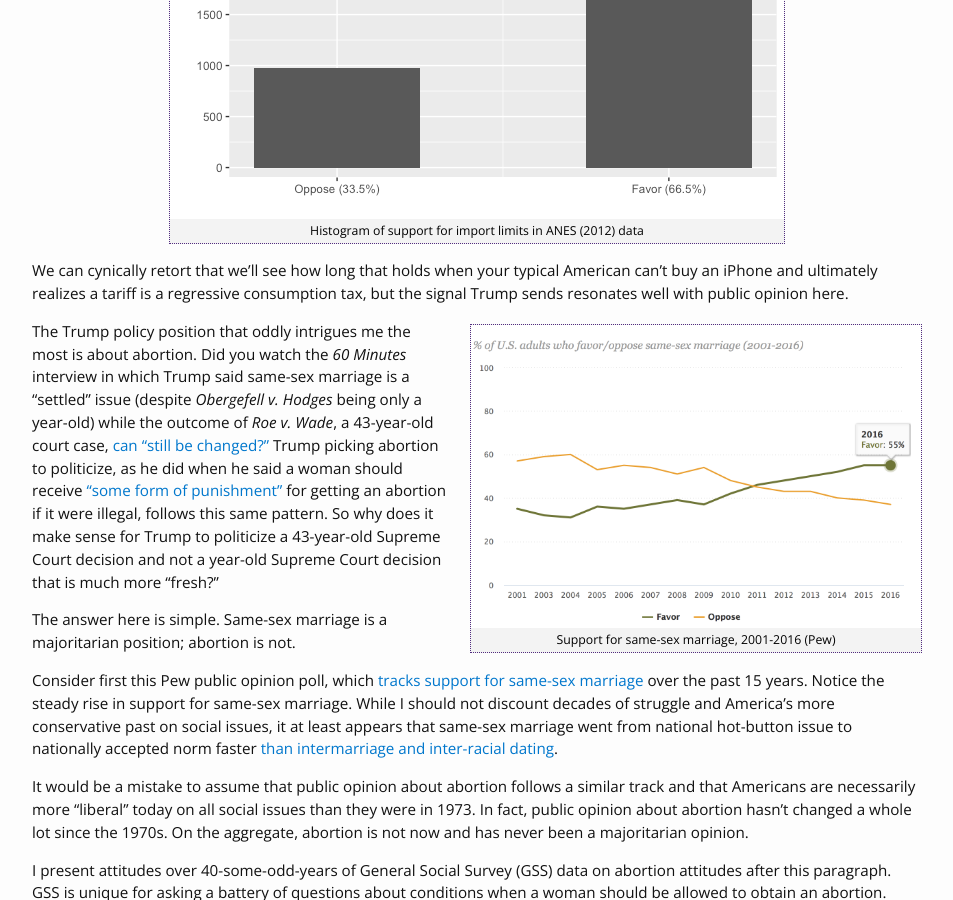
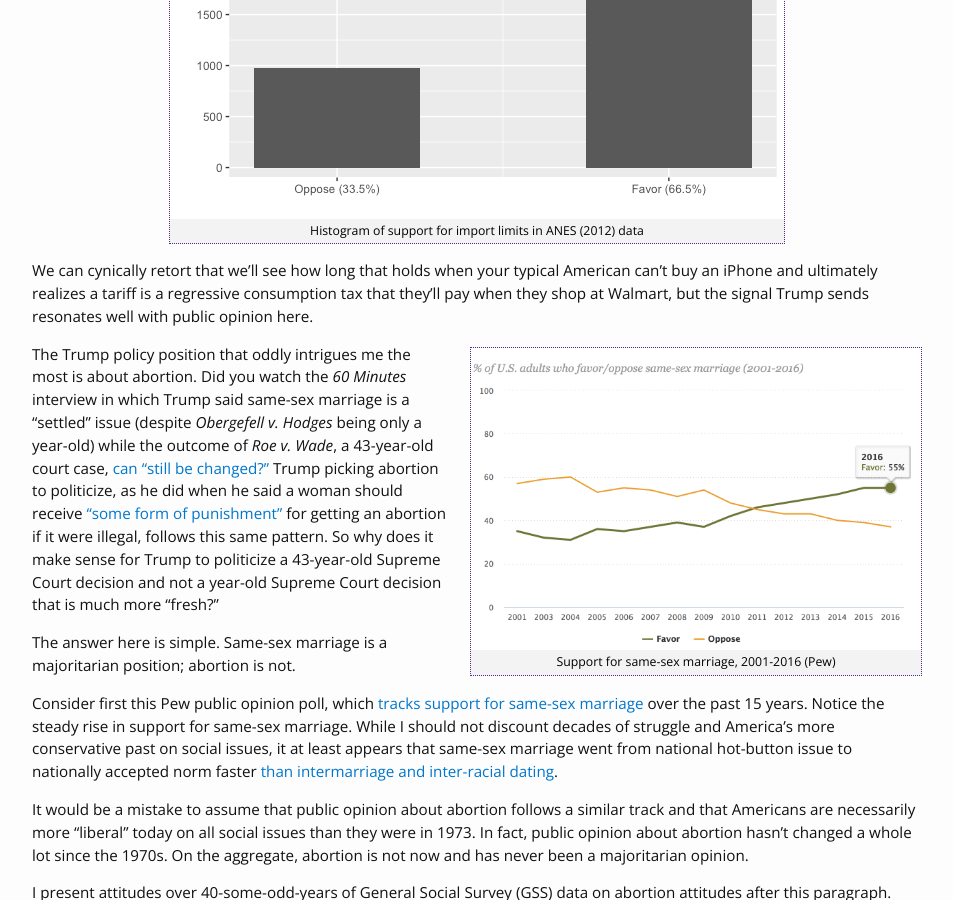
Before and after one commit to svmiller/svmiller.github.io, a Jekyll site: the page built from _posts/2016-12-5-trump-twitter-diversion-controversial-subjects-public-opinion.md, in a window 1280 px wide and 900 px high, scrolled down 2114 px. Shown: the whole window, without its empty margins (163-1116 px from the left). Built offline with Jekyll 4.4.1, drawn with Linux system fonts in a browser that asks for light colours; nearby versions of some CDN libraries; some web fonts are replaced; comment, search, counter and statistics services are not loaded.

Commit message:
update trump public opinion post

```diff
--- a/_posts/2016-12-5-trump-twitter-diversion-controversial-subjects-public-opinion.md
+++ b/_posts/2016-12-5-trump-twitter-diversion-controversial-subjects-public-opinion.md
@@ -44,7 +44,7 @@ This is a rather provocative question gauging protectionist sentiment that stand
 
 {% include image.html url="/images/import-limits.png" caption="Histogram of support for import limits in ANES (2012) data" width=614 align="center" %}
 
-We can cynically retort that we'll see how long that holds when your typical American can't buy an iPhone and ultimately realizes a tariff is a regressive consumption tax, but the signal Trump sends resonates well with public opinion here.
+We can cynically retort that we'll see how long that holds when your typical American can't buy an iPhone and ultimately realizes a tariff is a regressive consumption tax that they'll pay when they shop at Walmart, but the signal Trump sends resonates well with public opinion here.
 
 {% include image.html url="/images/pew-gay-marriage.png" caption="Support for same-sex marriage, 2001-2016 (Pew)" width=450 align="right" %}
 
```
